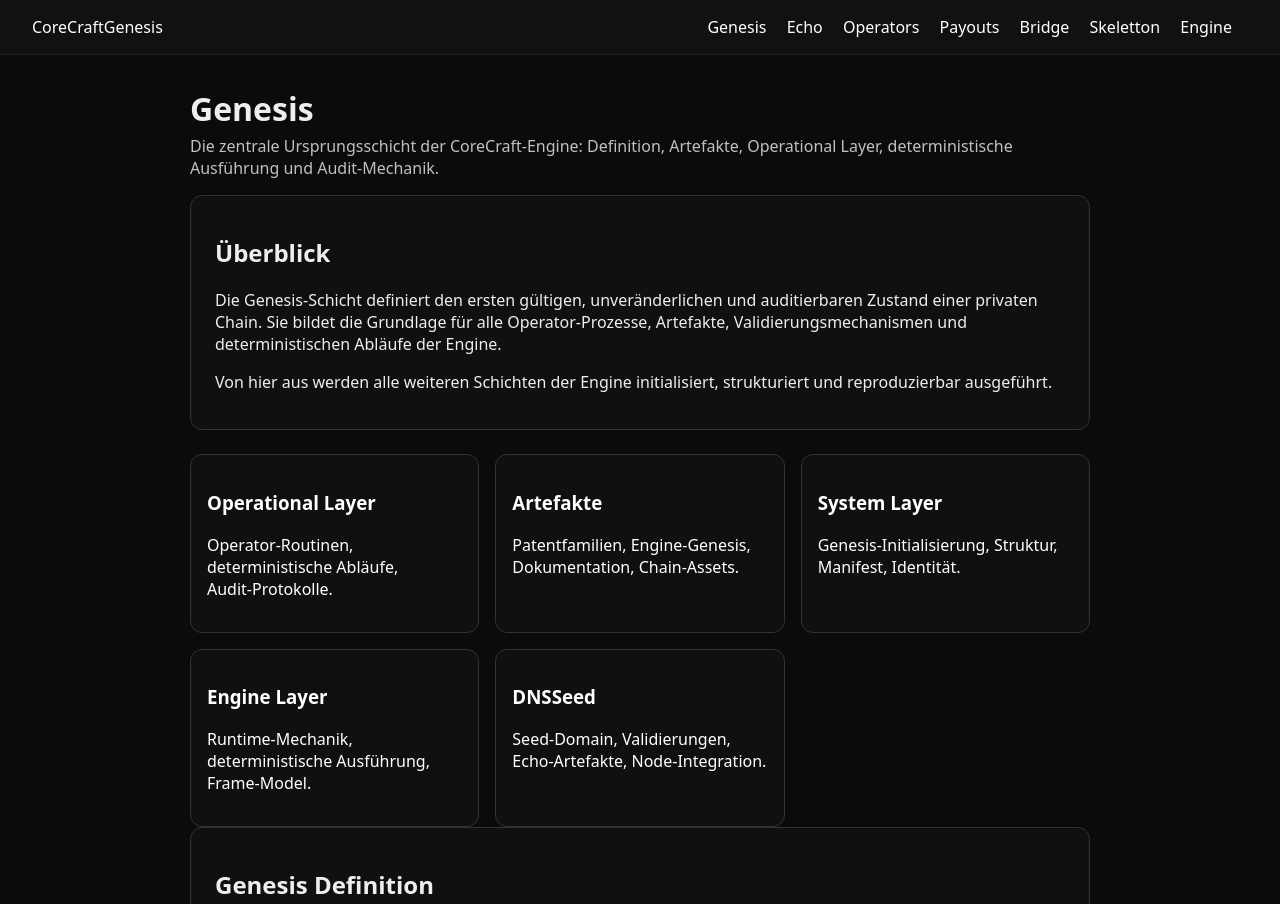
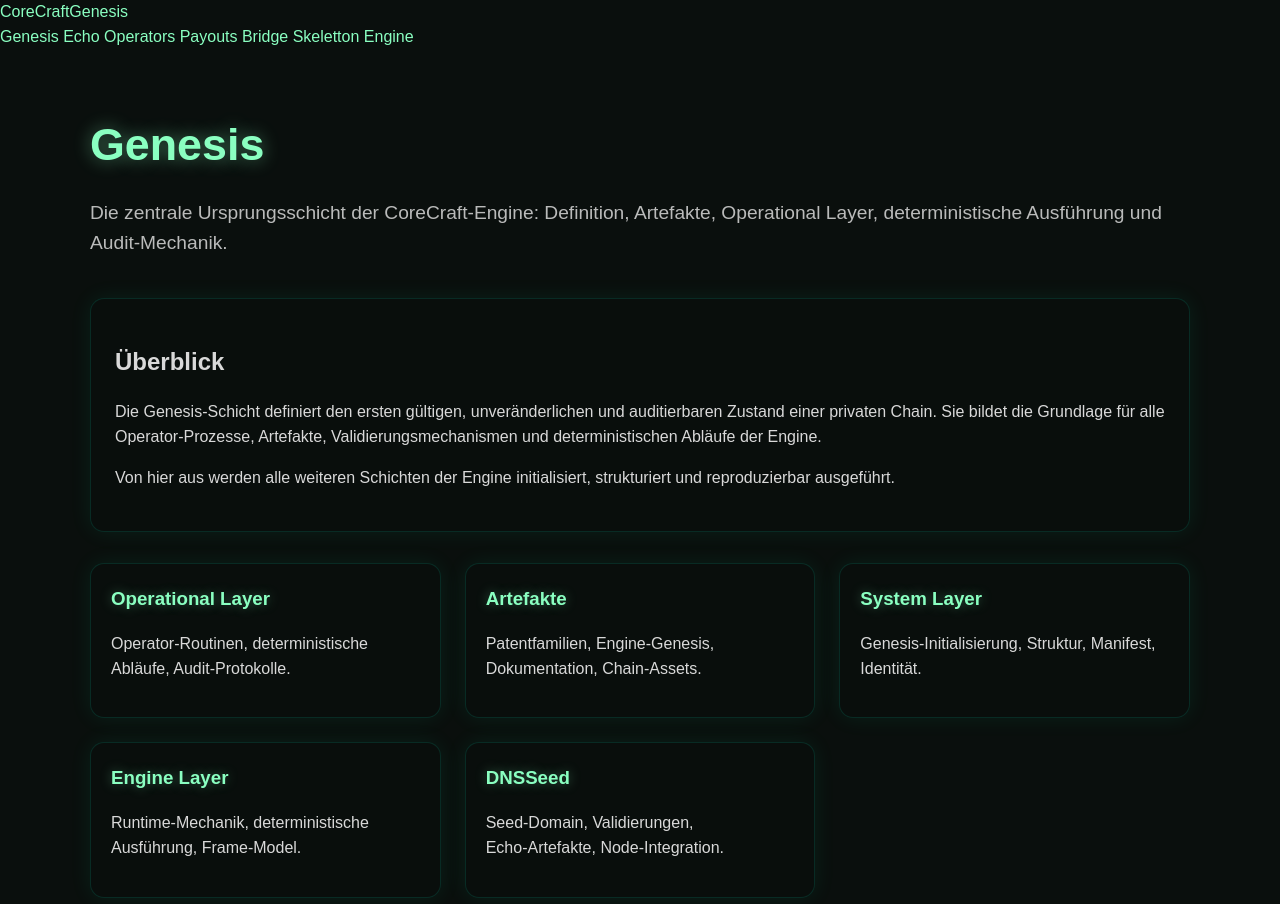
Before and after one commit to corecraftsysteme/corecraftgenesis, a plain HTML site: page genesis/index.html in a window 1280 px wide. Shown: the top 904 px of the page. Drawn offline with Linux system fonts and the light colour scheme.

Commit message:
Refactor portal.css for improved styling
Updated styles for body, header, cards, and footer.

```diff
--- a/portal.css
+++ b/portal.css
@@ -1,69 +1,126 @@
+/* ============================================================
+   CoreCraft Genesis – portal.css
+   Einheitlicher Stil für Genesis, Operational Layer, Artefakte,
+   DNSSeed, System Layer, Engine Layer
+   ============================================================ */
+
+/* --- GLOBAL --- */
 body {
-  margin: 0;
-  padding: 0;
-  background: #0b0b0c;
-  color: #eee;
-  font-family: system-ui, sans-serif;
+    margin: 0;
+    padding: 0;
+    background: #0a0f0d;
+    color: #d9d9d9;
+    font-family: "Futura LT", "Futura", sans-serif;
+    line-height: 1.55;
 }
 
-.header {
-  background: #111;
-  padding: 1rem 2rem;
-  display: flex;
-  justify-content: space-between;
-  align-items: center;
-  border-bottom: 1px solid #222;
+/* --- WRAPPER --- */
+.wrap {
+    max-width: 1100px;
+    margin: 60px auto;
+    padding: 0 20px;
 }
 
-.header a {
-  color: #fff;
-  text-decoration: none;
-  margin-right: 1rem;
-}
-
-.wrap {
-  max-width: 900px;
-  margin: 2rem auto;
-  padding: 0 1rem;
+/* --- HEADINGS --- */
+h1 {
+    font-size: 2.8rem;
+    margin-bottom: 10px;
+    color: #8affc1;
+    text-shadow: 0 0 18px rgba(138,255,193,0.45);
 }
 
 .lead {
-  opacity: .8;
-  margin-top: -1rem;
+    font-size: 1.2rem;
+    opacity: 0.85;
+    margin-bottom: 40px;
 }
 
+/* --- CARDS --- */
 .card {
-  border: 1px solid #333;
-  border-radius: 12px;
-  padding: 1.25rem 1.5rem;
-  background: rgba(255,255,255,0.02);
-  margin-bottom: 1.5rem;
+    background: rgba(10, 15, 14, 0.85);
+    border: 1px solid rgba(0,255,200,0.12);
+    padding: 24px;
+    border-radius: 14px;
+    margin-bottom: 32px;
+    box-shadow: 0 0 22px rgba(0,255,180,0.08);
+    backdrop-filter: blur(6px);
+    transition: 0.25s ease;
 }
 
+.card:hover {
+    border-color: rgba(0,255,200,0.35);
+    box-shadow: 0 0 28px rgba(0,255,180,0.18);
+    transform: translateY(-3px);
+}
+
+/* --- GRID MODULES --- */
 .grid {
-  display: grid;
-  grid-template-columns: repeat(auto-fit, minmax(260px, 1fr));
-  gap: 1rem;
+    display: grid;
+    grid-template-columns: repeat(auto-fit, minmax(260px, 1fr));
+    gap: 24px;
+    margin-bottom: 40px;
 }
 
 .module {
-  border: 1px solid #333;
-  border-radius: 12px;
-  padding: 1rem;
-  background: rgba(255,255,255,0.02);
-  text-decoration: none;
-  color: #fff;
-  transition: background .2s, border-color .2s;
+    display: block;
+    background: rgba(10, 15, 14, 0.85);
+    border: 1px solid rgba(0,255,200,0.12);
+    padding: 20px;
+    border-radius: 14px;
+    text-decoration: none;
+    color: #d9d9d9;
+    box-shadow: 0 0 22px rgba(0,255,180,0.08);
+    transition: 0.25s ease;
 }
 
 .module:hover {
-  background: rgba(255,255,255,0.06);
-  border-color: #555;
+    border-color: rgba(0,255,200,0.35);
+    box-shadow: 0 0 28px rgba(0,255,180,0.18);
+    transform: translateY(-3px);
 }
 
+.module h3 {
+    margin-top: 0;
+    color: #8affc1;
+    text-shadow: 0 0 12px rgba(138,255,193,0.35);
+}
+
+/* --- CODE BLOCKS --- */
+code {
+    background: rgba(0,0,0,0.55);
+    padding: 6px 8px;
+    border-radius: 6px;
+    font-size: 0.95rem;
+    color: #9effd8;
+    border: 1px solid rgba(0,255,200,0.15);
+}
+
+/* --- FOOTER --- */
 .footer {
-  opacity: .6;
-  font-size: .9rem;
-  margin-top: 3rem;
-  text-align: center;
+    margin-top: 60px;
+    font-size: 0.9rem;
+    opacity: 0.7;
+    color: #aaa;
 }
+
+/* --- LINKS --- */
+a {
+    color: #8affc1;
+    text-decoration: none;
+}
+
+a:hover {
+    text-decoration: underline;
+}
+
+/* --- DNSSeed GRID OVERLAY (optional) --- */
+.grid-overlay {
+    position: fixed;
+    inset: 0;
+    background-image:
+        linear-gradient(rgba(0,255,200,0.05) 1px, transparent 1px),
+        linear-gradient(90deg, rgba(0,255,200,0.05) 1px, transparent 1px);
+    background-size: 40px 40px;
+    pointer-events: none;
+    z-index: 1;
+}
```
